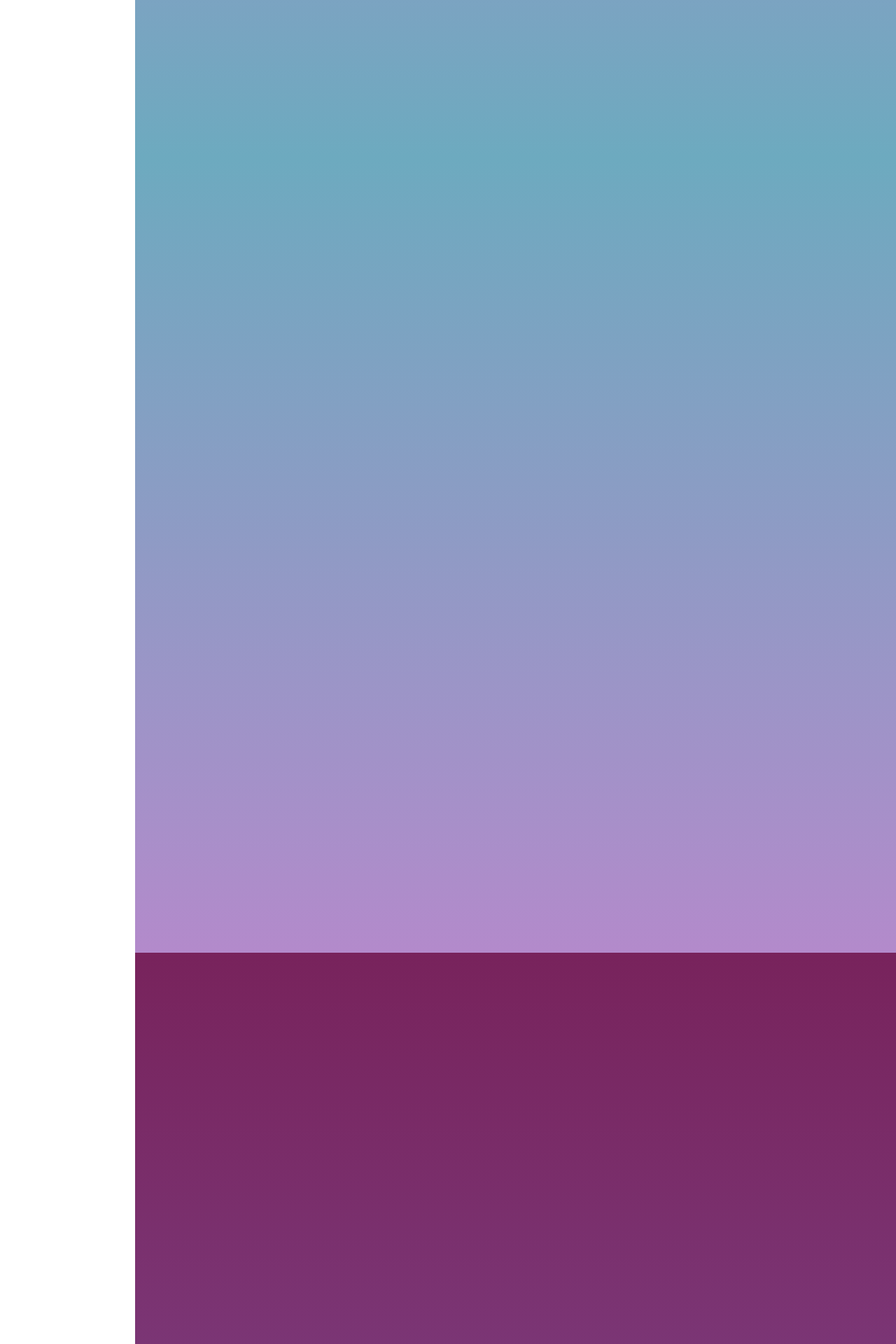
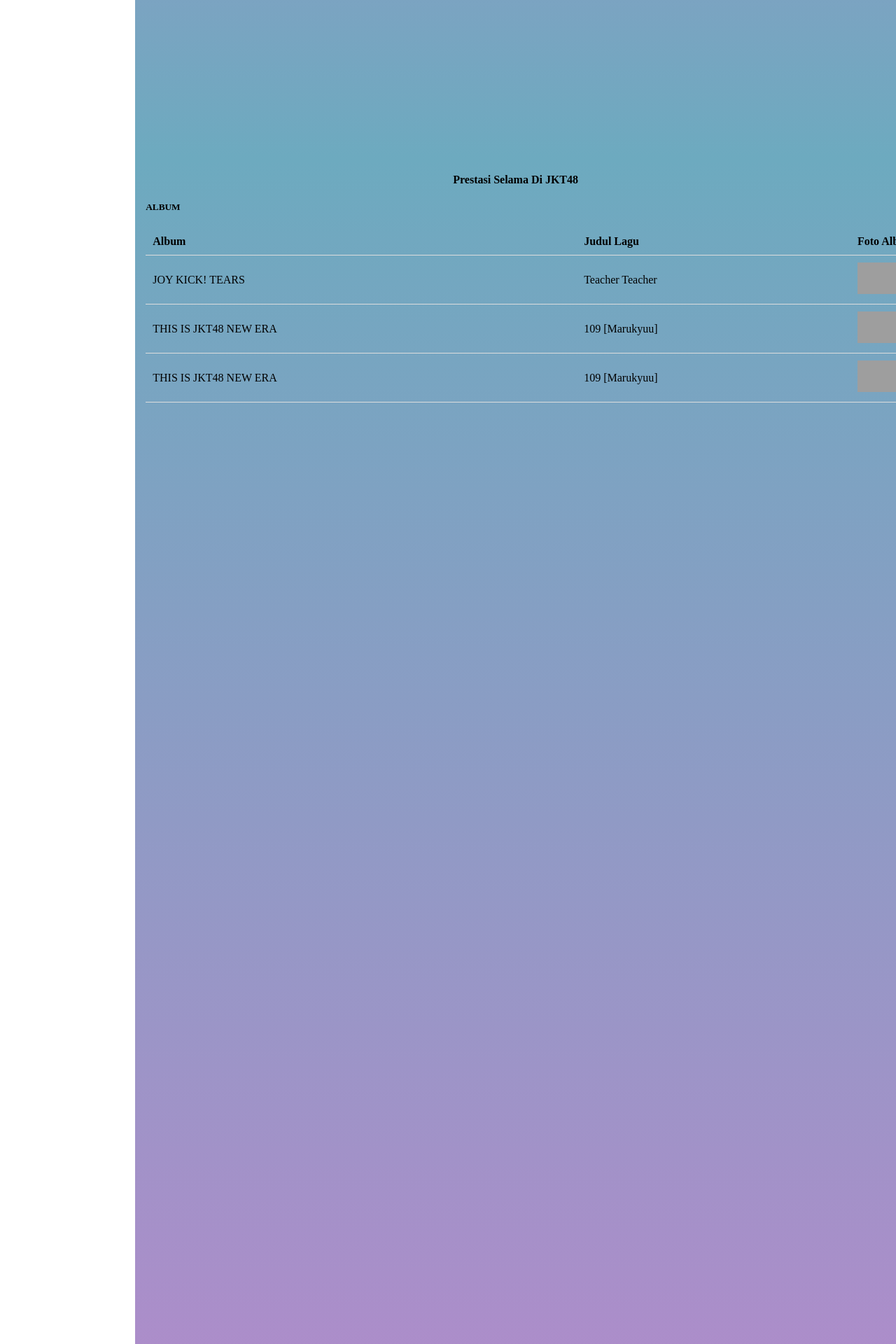
Before and after one commit to bernadustoro/platform, a PHP site: page /latihan2.html in a window 1280 px wide. Shown: the part 1663-3583 px from the top of the page at 70% size. Run offline with PHP 8.4, Linux system fonts and the light colour scheme; some libraries are stand-ins or nearby versions; grey boxes are pictures that could not be loaded.

Commit message:
mengisi prestasi

```diff
--- a/latihan2/latihan2.css
+++ b/latihan2/latihan2.css
@@ -242,8 +242,33 @@ section {
 
 .contpre {
     width: 100%;
-    height: 30cm;
+    height: 50cm;
     background: linear-gradient(to bottom, #6daabf, #b38acb);
+}
+
+.contpre h4 {
+    text-align: center;
+}
+
+.contpre h5 {
+    margin-left: 15px;
+}
+
+.contpre table {
+    margin-right: 15px;
+    border-collapse: collapse;
+    width: 35cm;
+    margin-left: 15px;
+}
+
+.contpre th,
+td {
+    padding: 10px;
+    text-align: left;
+    border-bottom: 1px solid #ddd;
+    img {
+        width: 60px;
+    }
 }
 
 .contgal {
--- a/latihan2/latihan2.html
+++ b/latihan2/latihan2.html
@@ -79,7 +79,33 @@
 
         <section id="prestasi">
             <div class="contpre">
-                <p></p>
+                <h4> Prestasi Selama Di JKT48</h4>
+                <h5>ALBUM</h5>
+                <table>
+                    <tr>
+                        <th> Album</th>
+                        <th> Judul Lagu</th>
+                        <th> Foto Album</th>
+                    </tr>
+
+                    <tr>
+                        <td> JOY KICK! TEARS </td>
+                        <td> Teacher Teacher </td>
+                        <td><img src="https://static.wikia.nocookie.net/akb48/images/2/2b/JKT48_JOY_KICK%21_TEARS_Album_Cover.jpg/revision/latest?cb=20220605133133" alt="JOY KICK! TEARS"></td>
+                    </tr>
+
+                    <tr>
+                        <td> THIS IS JKT48 NEW ERA </td>
+                        <td> 109 [Marukyuu] </td>
+                        <td><img src="https://static.wikia.nocookie.net/akb48/images/4/4c/JKT48_THIS_IS_JKT48_NEW_ERA_Album_Cover.jpg/revision/latest?cb=20230314072324" alt="THIS IS JKT48 NEW ERA"></td>
+                    </tr>
+
+                    <tr>
+                        <td> THIS IS JKT48 NEW ERA </td>
+                        <td> 109 [Marukyuu] </td>
+                        <td><img src="https://static.wikia.nocookie.net/akb48/images/4/4c/JKT48_THIS_IS_JKT48_NEW_ERA_Album_Cover.jpg/revision/latest?cb=20230314072324" alt="THIS IS JKT48 NEW ERA"></td>
+                    </tr>
+                </table>
             </div>
         </section>
 
```
